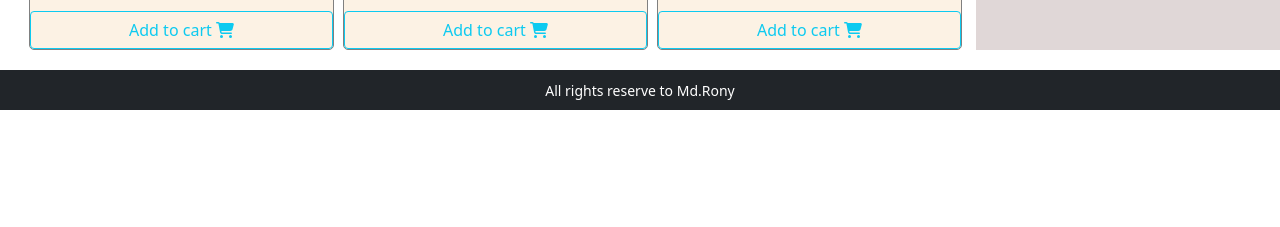
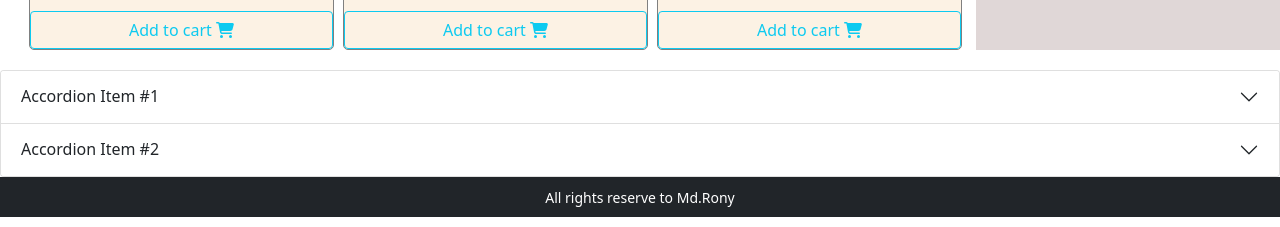
Before and after one commit to Md-RonyAhmed/dream-laptop-store-react, a React (Create React App) app: page / in a window 1280 px wide. Shown: the part 1916-2143 px from the top of the page. Before the commit the page ends 2042 px from the top, so only its background shows below. Built offline with nearby package versions, Linux system fonts and the light colour scheme.

Commit message:
accordion added

```diff
--- a/src/App.js
+++ b/src/App.js
@@ -1,6 +1,7 @@
 import './App.css';
 import Footer from './components/Footer/Footer';
 import Header from './components/Header/Header';
+import InterviewQuestions from './components/InterviewQuestions/InterviewQuestions';
 import Shop from './components/Shop/Shop';
 
 function App() {
@@ -9,6 +10,7 @@
       <Header />
       <h1 className='text-center text-info'>Welcome to Dream Laptop Store</h1>
       <Shop />
+      <InterviewQuestions/>
       <Footer/>
     </div>
   );
--- a/src/components/InterviewQuestions/InterviewQuestions.js
+++ b/src/components/InterviewQuestions/InterviewQuestions.js
@@ -0,0 +1,38 @@
+import React from 'react';
+import { useState } from "react";
+import { Accordion } from "react-bootstrap";
+const InterviewQuestions = () => {
+
+   return (
+     <div>
+       <Accordion>
+         <Accordion.Item eventKey="0">
+           <Accordion.Header>Accordion Item #1</Accordion.Header>
+           <Accordion.Body>
+             Lorem ipsum dolor sit amet, consectetur adipiscing elit, sed do
+             eiusmod tempor incididunt ut labore et dolore magna aliqua. Ut enim
+             ad minim veniam, quis nostrud exercitation ullamco laboris nisi ut
+             aliquip ex ea commodo consequat. Duis aute irure dolor in
+             reprehenderit in voluptate velit esse cillum dolore eu fugiat nulla
+             pariatur. Excepteur sint occaecat cupidatat non proident, sunt in
+             culpa qui officia deserunt mollit anim id est laborum.
+           </Accordion.Body>
+         </Accordion.Item>
+         <Accordion.Item eventKey="1">
+           <Accordion.Header>Accordion Item #2</Accordion.Header>
+           <Accordion.Body>
+             Lorem ipsum dolor sit amet, consectetur adipiscing elit, sed do
+             eiusmod tempor incididunt ut labore et dolore magna aliqua. Ut enim
+             ad minim veniam, quis nostrud exercitation ullamco laboris nisi ut
+             aliquip ex ea commodo consequat. Duis aute irure dolor in
+             reprehenderit in voluptate velit esse cillum dolore eu fugiat nulla
+             pariatur. Excepteur sint occaecat cupidatat non proident, sunt in
+             culpa qui officia deserunt mollit anim id est laborum.
+           </Accordion.Body>
+         </Accordion.Item>
+       </Accordion>
+     </div>
+   );
+};
+
+export default InterviewQuestions;
```
